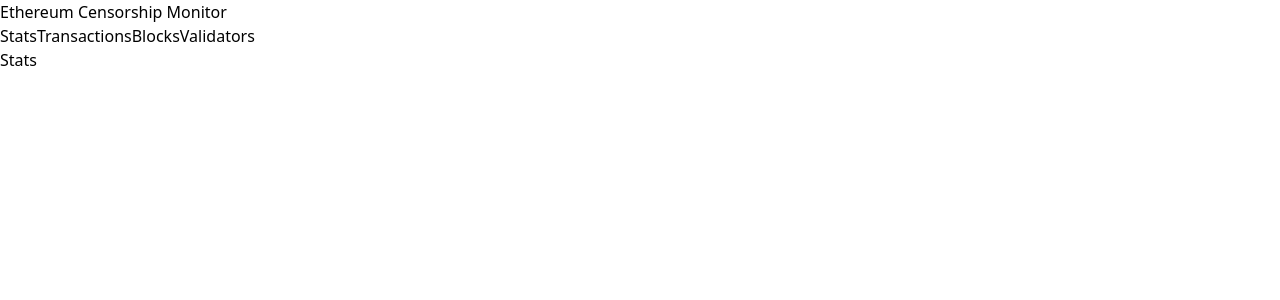
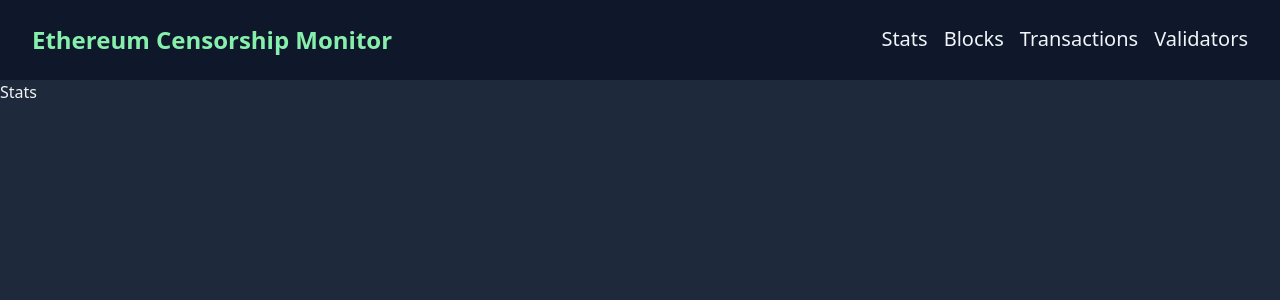
Before and after one commit to ethereum-censorship-monitor/ethereum-censorship-monitor, a Vue app in the folder frontend/: page / in a window 1280 px wide. Shown: the top 300 px of the page. Built offline with nearby package versions, Linux system fonts and the light colour scheme.

Commit message:
Add navbar

```diff
--- a/frontend/src/App.vue
+++ b/frontend/src/App.vue
@@ -1,10 +1,15 @@
 <template>
-  <h1>Ethereum Censorship Monitor</h1>
-  <p>
-    <router-link to="/">Stats</router-link>
-    <router-link to="/transactions">Transactions</router-link>
-    <router-link to="/blocks">Blocks</router-link>
-    <router-link to="/validators">Validators</router-link>
-  </p>
-  <router-view></router-view>
+  <div class="min-h-screen bg-slate-800 text-slate-100 font-sans">
+    <NavBar />
+    <router-view></router-view>
+  </div>
 </template>
+
+<script>
+import NavBar from "./components/NavBar.vue";
+
+export default {
+  name: "App",
+  components: { NavBar },
+};
+</script>
--- /dev/null
+++ b/frontend/src/components/NavBar.vue
@@ -0,0 +1,42 @@
+<template>
+  <nav class="bg-slate-900">
+    <div class="container mx-auto h-20 flex flex-col justify-center">
+      <div class="h-full mx-8 flex flex-row justify-between">
+        <div class="flex flex-col justify-center">
+          <p class="text-2xl text-green-300 font-bold">
+            Ethereum Censorship Monitor
+          </p>
+        </div>
+        <ul class="flex flex-row h-full justify-end gap-4 text-xl">
+          <router-link
+            tag="li"
+            v-for="route in $router.getRoutes()"
+            :key="route.path"
+            class="border-b-2 border-transparent hover:border-current flex flex-col justify-center"
+            :class="{ 'border-current': this.$route.name === route.name }"
+            :to="{ name: route.name }"
+          >
+            <p>{{ route.meta.title }}</p>
+          </router-link>
+        </ul>
+      </div>
+    </div>
+  </nav>
+</template>
+
+<script>
+export default {
+  name: "NavBar",
+  data() {
+    console.log(this.$route.name);
+    return {
+      routes: [
+        { title: "Stats", route: "stats" },
+        { title: "Blocks", route: "blocks" },
+        { title: "Transactions", route: "transactions" },
+        { title: "Validators", route: "validators" },
+      ],
+    };
+  },
+};
+</script>
--- a/frontend/src/main.js
+++ b/frontend/src/main.js
@@ -8,10 +8,27 @@
 import "./style.css";
 
 const routes = [
-  { path: "/", component: Stats },
-  { path: "/blocks", component: Blocks },
-  { path: "/transactions", component: Transactions },
-  { path: "/validators", component: Validators },
+  { path: "/", name: "stats", component: Stats, meta: { title: "Stats" } },
+  {
+    path: "/blocks",
+    name: "blocks",
+    component: Blocks,
+    meta: { title: "Blocks" },
+  },
+  {
+    path: "/transactions",
+    name: "transactions",
+    component: Transactions,
+    meta: { title: "Transactions" },
+  },
+  {
+    path: "/validators",
+    name: "validators",
+    component: Validators,
+    meta: {
+      title: "Validators",
+    },
+  },
 ];
 
 const router = VueRouter.createRouter({
```
